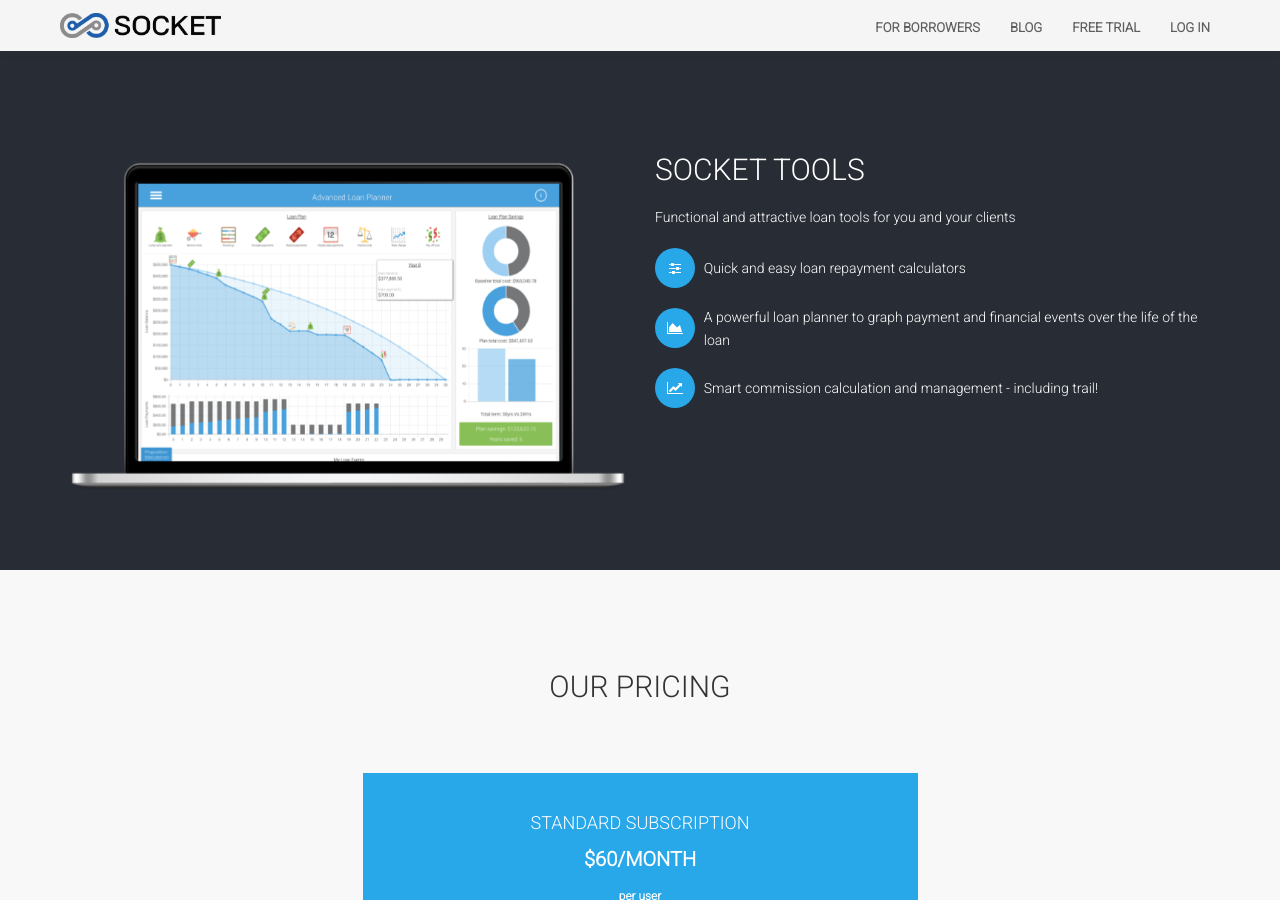
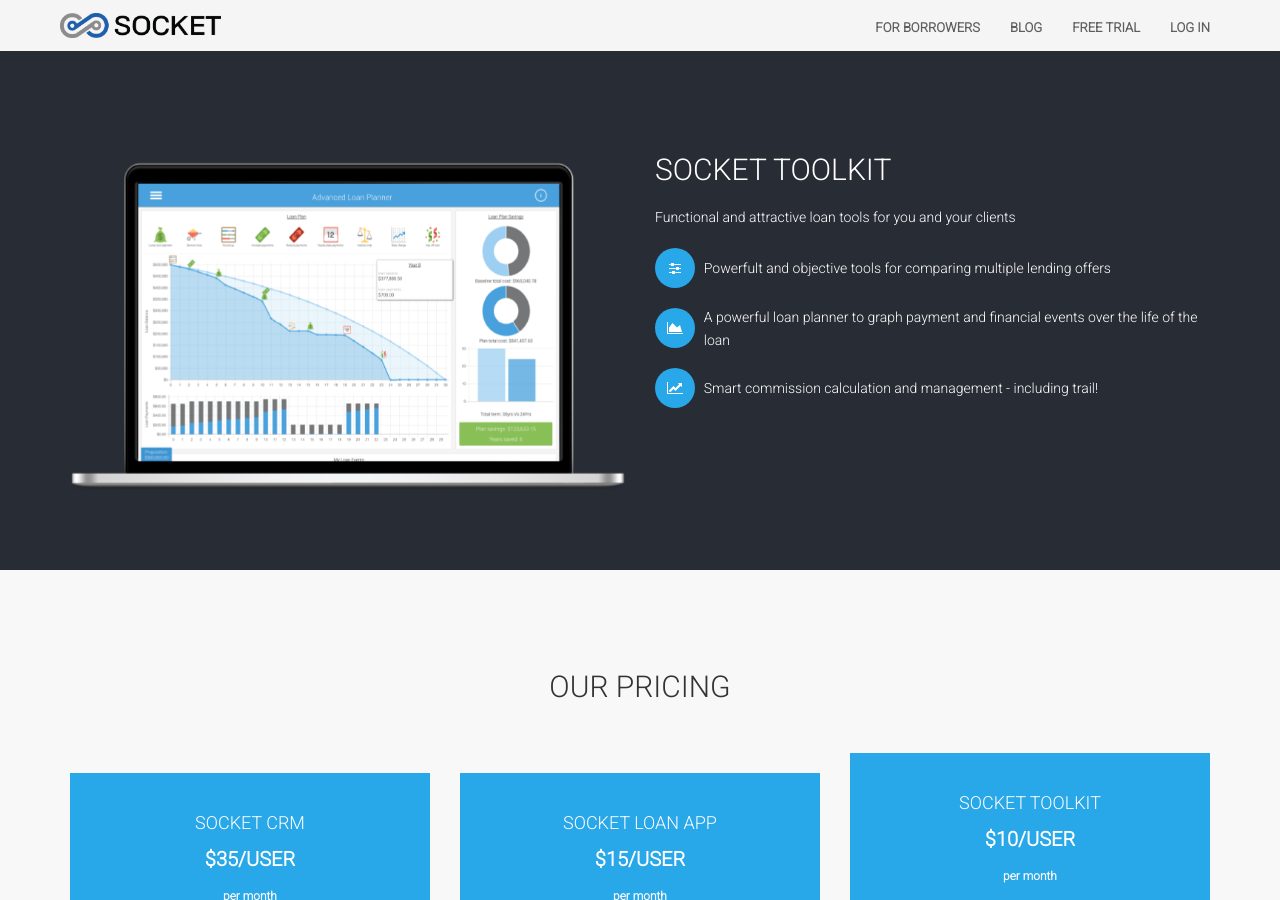
Before and after one commit to riceKernel/socket, a Jekyll site: the page built from index.html, in a window 1280 px wide and 900 px high, scrolled down 2219 px. Built offline with Jekyll 4.4.1, drawn with Linux system fonts in a browser that asks for light colours; some of the changed text lies outside the part shown.

Commit message:
First draft 3 plans

```diff
--- a/_data/features.yml
+++ b/_data/features.yml
@@ -25,12 +25,12 @@
 
 
 - name: toolkit
-  tagline: Socket Tools
+  tagline: Socket Toolkit
   blurb: Functional and attractive loan tools for you and your clients
   img: img/loan-planner-in-mac.png
   features:
     - icon: fa-sliders
-      text: Quick and easy loan repayment calculators
+      text: Powerfult and objective tools for comparing multiple lending offers
     - icon: fa-area-chart
       text: A powerful loan planner to graph payment and financial events over the life of the loan
     - icon: fa-line-chart
--- a/_data/trial.yml
+++ b/_data/trial.yml
@@ -9,6 +9,6 @@
     - icon: fa-calculator
       text: Socket Loan App - our web-based loan application
     - icon: fa-area-chart
-      text: Socket Loan Planner - our powerful planning and modelling tool
+      text: Socket Toolkit - our powerful planning and modelling tool
     - icon: fa-usd
       text: Socket generated leads and referrals
--- a/_includes/pricing.html
+++ b/_includes/pricing.html
@@ -5,61 +5,61 @@
       <div class="col-md-12 wow bounceIn">
         <h2 class="text-uppercase">Our Pricing</h2>
       </div>
-      <div class="col-md-6 col-md-offset-3 wow fadeIn" data-wow-delay="0.6s">
+      <div class="col-md-4 wow fadeIn" data-wow-delay="0.6s">
         <div class="pricing text-uppercase">
           <div class="pricing-title">
-            <h4>Standard Subscription</h4>
-            <p>$60/month</p>
-            <small class="text-lowercase">per user</small>
+            <h4>Socket CRM</h4>
+            <p>$35/user</p>
+            <small class="text-lowercase">per month</small>
           </div>
           <ul>
-            <li>Full access to socket CRM and related tools</li>
-            <li>Access to socket's Borrower Toolkit for your clients</li>
-            <li>Unlimited clients and applications</li>
+            <li>Unlimited client records</li>
             <li>Tools to transfer data from your existing CRM</li>
-            <li>Supports single or multi-user firms</li>
+            <li>Track all client contact, loan applications, and data</li>
+            <li>Supports firms of 1 user or 1,000</li>
           </ul>
           <a class='button-like-link btn btn-primary' href='/trial'>FREE TRIAL</a>
 
         </div>
       </div>
-      <!--
-      <div class="col-md-6 wow fadeIn" data-wow-delay="0.6s">
+
+
+      <div class="col-md-4 wow fadeIn" data-wow-delay="0.6s">
         <div class="pricing text-uppercase">
           <div class="pricing-title">
-            <h4>Standard Plan</h4>
-            <p>$60/month</p>
-            <small class="text-lowercase">per user</small>
+            <h4>Socket Loan App</h4>
+            <p>$15/user</p>
+            <small class="text-lowercase">per month</small>
           </div>
           <ul>
-            <li>Unlimited access and document storage</li>
-            <li>Support multiple users per firm</li>
+            <li>Unlimited loan applications</li>
+            <li>Unlimited storage for loan documentation</li>
             <li>Suggest and vote on feature additions</li>
-            <li>Access to Socket community benefits</li>
+            <li>Use with Socket CRM for full application lifecycle management</li>
           </ul>
-          <button class="btn btn-primary text-uppercase">Sign up</button>
+          <button class="btn btn-primary text-uppercase">Free trial</button>
         </div>
       </div>
 
 
 
-      <div class="col-md-6 wow fadeIn" data-wow-delay="0.6s">
+      <div class="col-md-4 wow fadeIn" data-wow-delay="0.6s">
         <div class="pricing active text-uppercase">
           <div class="pricing-title">
-            <h4>Business Plan</h4>
-            <p>$22</p>
-            <small class="text-lowercase">monthly</small>
+            <h4>Socket Toolkit</h4>
+            <p>$10/user</p>
+            <small class="text-lowercase">per month</small>
           </div>
           <ul>
-            <li>15 GB space</li>
-            <li>1,500 GB Bandwidth</li>
-            <li>150 More Themes</li>
-            <li>Lifetime Support</li>
+            <li>Full access to every tool in the kit</li>
+            <li>Unlimited storage to save every tool</li>
+            <li>Generate professional PDFs for your clients</li>
+            <li>Use with Socket CRM to save tools against client records</li>
           </ul>
-          <button class="btn btn-primary text-uppercase">Sign up</button>
+          <button class="btn btn-primary text-uppercase">Free trial</button>
         </div>
       </div>
-
+    <!--
       <div class="col-md-4 wow fadeIn" data-wow-delay="0.6s">
         <div class="pricing text-uppercase">
           <div class="pricing-title">
```
